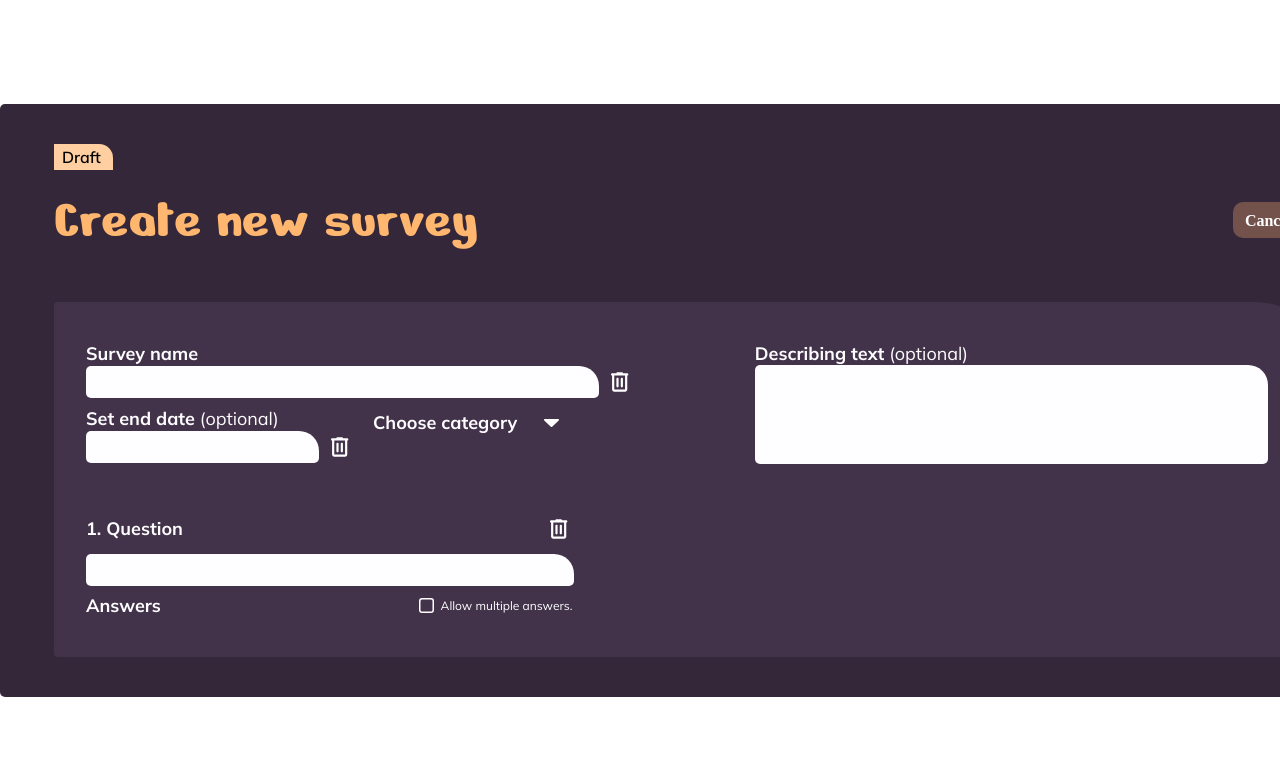
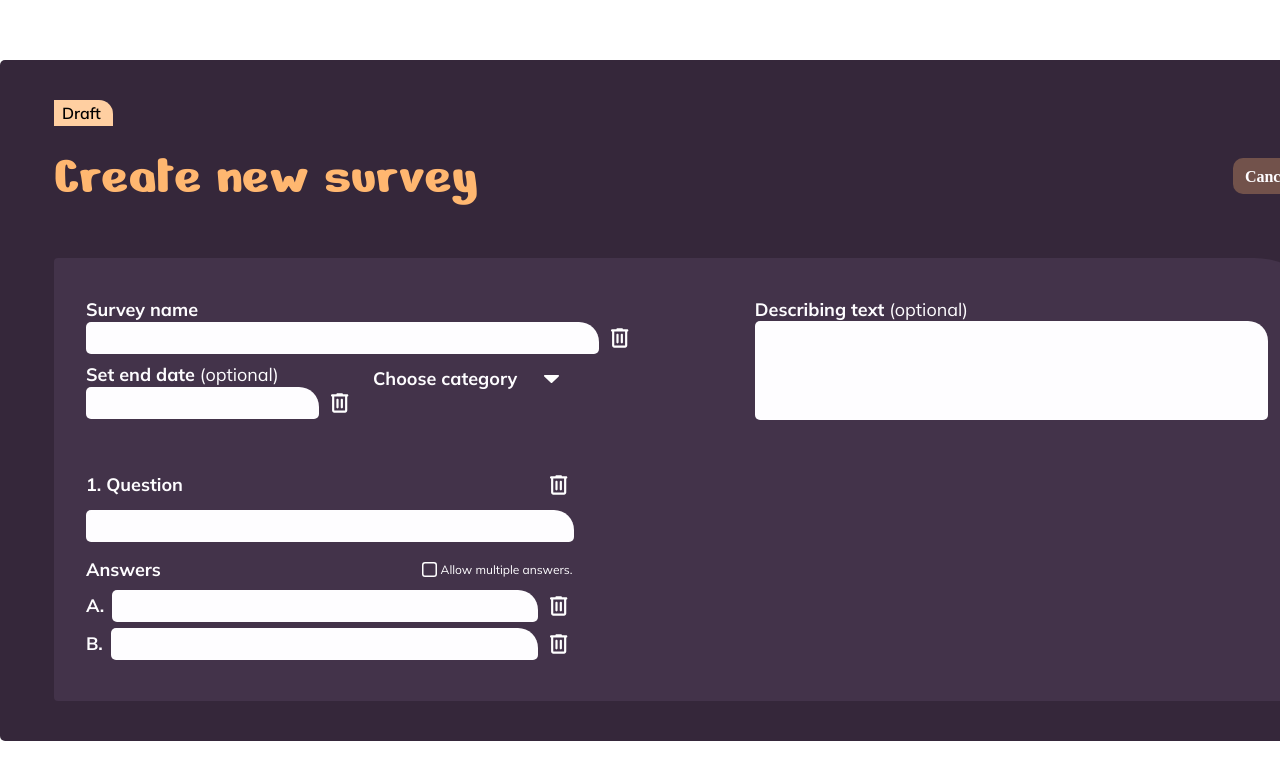
Before and after one commit to XbatzoX/poll-app, an Angular app: page /draft in a window 1280 px wide. Shown: the top 780 px of the page. Built offline with nearby package versions, Linux system fonts and the light colour scheme; a web font is replaced by a local one.

Commit message:
started with answers container

```diff
--- a/src/app/shared/components/create-survey-form/create-survey-form.html
+++ b/src/app/shared/components/create-survey-form/create-survey-form.html
@@ -70,11 +70,30 @@
                         <span class="questionContainer__labelBox__text">Answers</span>
                         <div class="questionContainer__labelBox__checkField">
                             <div class="checkboxMultiple">
-                                <img src="assets/icons/checkbox_white.svg" alt="checkbox icon">
+                                <img src="assets/icons/white_checkbox.svg" alt="checkbox icon">
                             </div>
                             <span class="questionContainer__labelBox__checkField__text">Allow multiple answers.</span>
                         </div>
-
+                    </div>
+                    <div class="answersContainer">
+                        <div class="answersContainer__answerRow">
+                            <label class="surveyForm__label" for="survey-name">A.</label>
+                            <div class="inputBox">
+                                <input type="text" id="1_anwser" class="surveyForm__inputField">
+                                <button class="deleteBtn" (mouseenter)="isHoveredId = '1_answer'" (mouseleave)="isHoveredId = ''">
+                                    <img [src]="changeDeleteIcon('1_answer')" alt="delte icon as trash bin">
+                                </button>
+                            </div>
+                        </div>
+                        <div class="answersContainer__answerRow">
+                            <label class="surveyForm__label" for="survey-name">B.</label>
+                            <div class="inputBox">
+                                <input type="text" id="2_anwser" class="surveyForm__inputField">
+                                <button class="deleteBtn" (mouseenter)="isHoveredId = '2_answer'" (mouseleave)="isHoveredId = ''">
+                                    <img [src]="changeDeleteIcon('2_answer')" alt="delte icon as trash bin">
+                                </button>
+                            </div>
+                        </div>
                     </div>
                 </div>
             </fieldset>
--- a/src/app/shared/components/create-survey-form/create-survey-form.scss
+++ b/src/app/shared/components/create-survey-form/create-survey-form.scss
@@ -187,7 +187,7 @@ textarea{
         margin: 0;
         padding: 0;
         @include mx.flex-start();
-        gap: map.get(var.$sizes, s);
+        gap: map.get(var.$sizes, m);
         width: 100%;
     }
 
@@ -224,6 +224,7 @@ textarea{
     &__answerBox{
         width: 100%;
         @include mx.flex-start();
+        gap: map.get(var.$sizes, s);
     }
 }
 
@@ -235,3 +236,16 @@ textarea{
         background-color: rgba(255,255,255, 0.3);
     }
 }
+
+.answersContainer{
+    width: 100%;
+    @include mx.flex-start();
+    gap: map.get(var.$sizes, ss);
+
+    &__answerRow{
+        width: 100%;
+        display: flex;
+        align-items: center;
+        gap: map.get(var.$sizes, s);
+    }
+}
```
Also changed, not shown: public/assets/icons/white_checkbox.svg (added).
